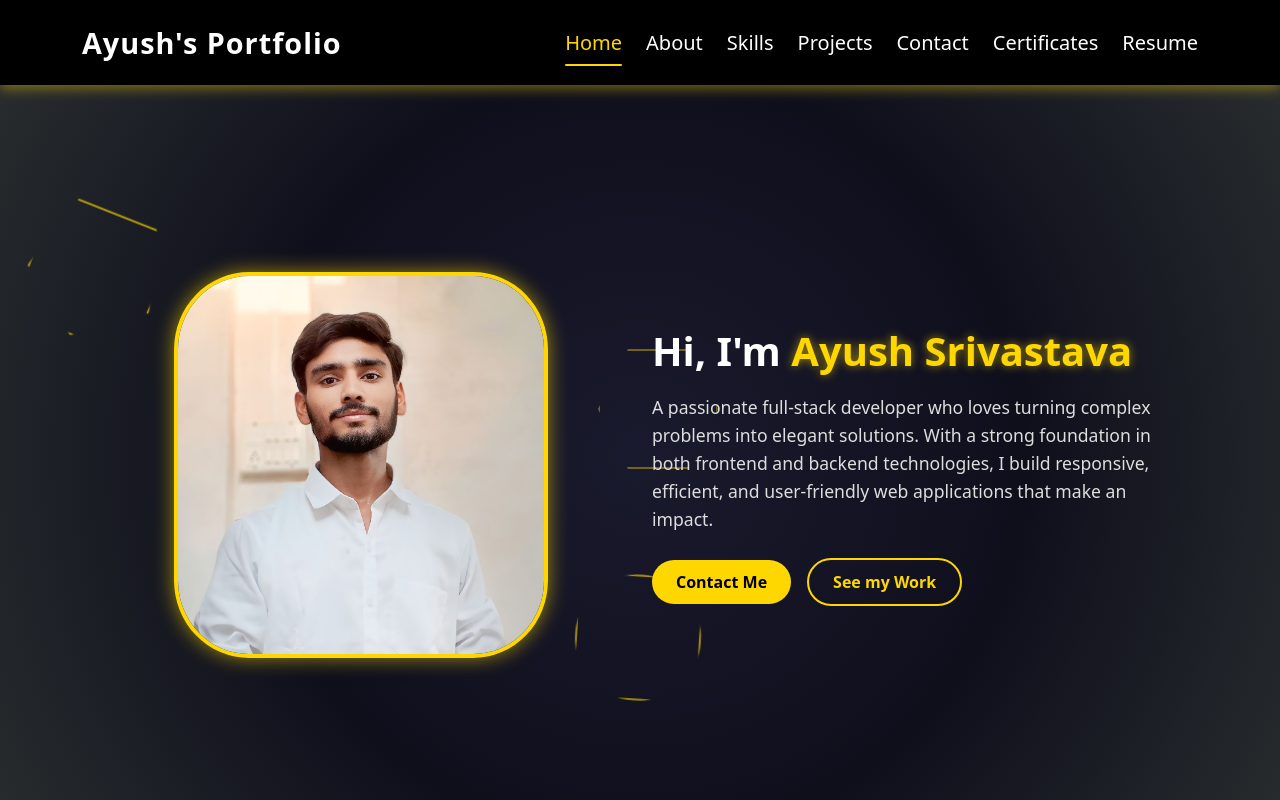
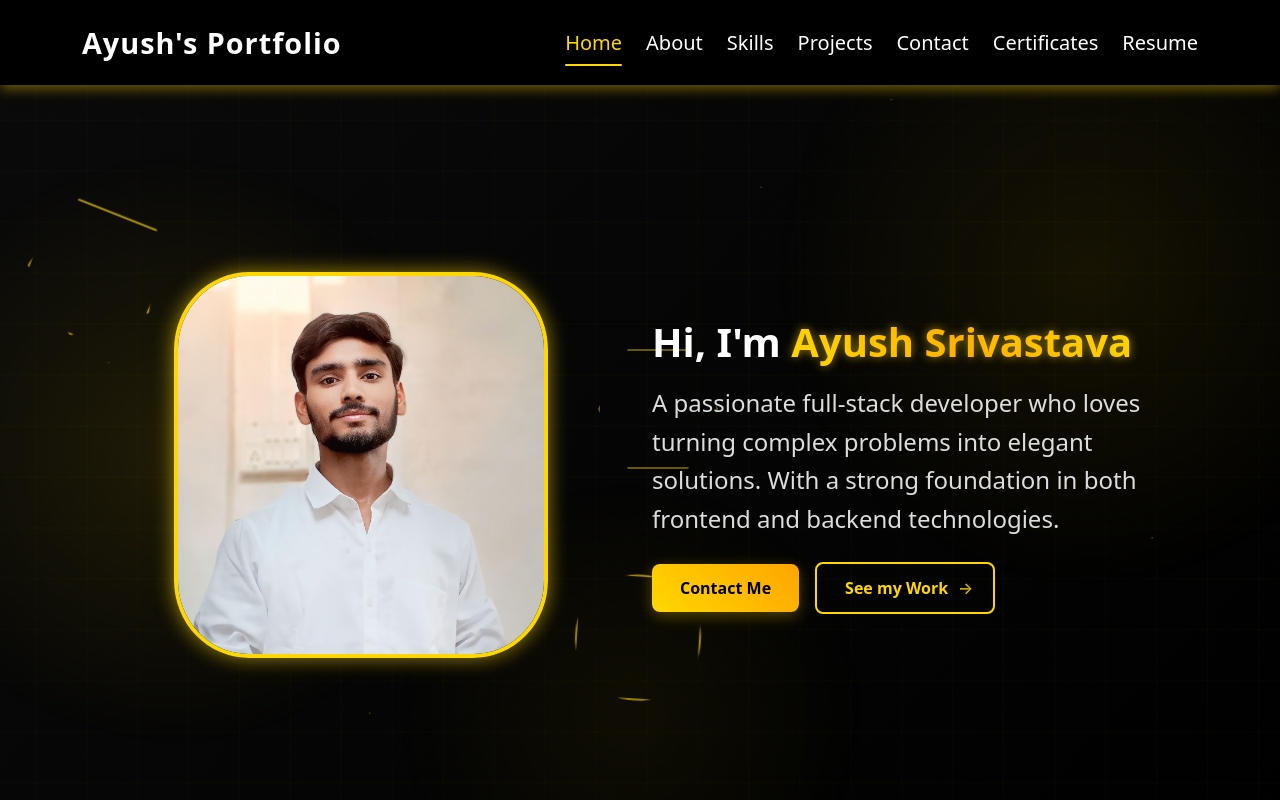
Before and after one commit to ayushsrivastava-01/faaltoo, a React (Vite) app: page / in a window 1280 px wide. Shown: the top 800 px of the page. Built offline with nearby package versions, Linux system fonts and the light colour scheme.

Commit message:
Background Changes

```diff
--- a/src/components/Hero.jsx
+++ b/src/components/Hero.jsx
@@ -5,11 +5,11 @@ import { Link } from 'react-router-dom';
 
 const Hero = () => {
   const fullText =
-    "A passionate full-stack developer who loves turning complex problems into elegant solutions. With a strong foundation in both frontend and backend technologies, I build responsive, efficient, and user-friendly web applications that make an impact.";
+    "A passionate full-stack developer who loves turning complex problems into elegant solutions. With a strong foundation in both frontend and backend technologies.";
 
   return (
     <section id="home" className="hero-section">
-      <div className="background-animation"></div>
+      <div className="background-pattern"></div>
       <div className="container d-flex align-items-center justify-content-center min-vh-100">
         <div className="row align-items-center w-100">
 
--- a/src/components/css/Hero.css
+++ b/src/components/css/Hero.css
@@ -1,7 +1,7 @@
 .hero-section {
   position: relative;
   padding: 40px 0 20px;
-  background: radial-gradient(circle at center, #1a1a2e 0%, #0f0f1c 50%, rgb(41, 46, 47) 99%, #000000 100%);
+  background: linear-gradient(135deg, #0a0a0a 0%, #000000 100%);
   color: white;
   min-height: 90vh;
   overflow: hidden;
@@ -9,24 +9,82 @@
   z-index: 1;
 }
 
-.hero-section::before {
-  content: "";
+.background-pattern {
   position: absolute;
-  top: -10%;
-  left: -10%;
-  width: 150%;
-  height: 150%;
-  opacity: 0.15;
-  animation: backgroundMove 15s ease-in-out infinite;
+  top: 0;
+  left: 0;
+  width: 100%;
+  height: 100%;
+  background:
+    radial-gradient(circle at 15% 50%, rgba(255, 215, 0, 0.1) 0%, transparent 25%),
+    radial-gradient(circle at 85% 30%, rgba(255, 215, 0, 0.08) 0%, transparent 25%),
+    radial-gradient(circle at 50% 80%, rgba(255, 215, 0, 0.05) 0%, transparent 25%);
+  background-size: 100% 100%;
+  animation: floatBackground 20s ease-in-out infinite;
   z-index: 0;
 }
 
-@keyframes backgroundMove {
+.background-pattern::before {
+  content: '';
+  position: absolute;
+  top: 0;
+  left: 0;
+  width: 100%;
+  height: 100%;
+  background:
+    linear-gradient(90deg, transparent 95%, rgba(255, 215, 0, 0.03) 100%),
+    linear-gradient(180deg, transparent 95%, rgba(255, 215, 0, 0.03) 100%);
+  background-size: 50px 50px;
+  animation: gridMove 20s linear infinite;
+}
+
+.background-pattern::after {
+  content: '';
+  position: absolute;
+  top: 0;
+  left: 0;
+  width: 100%;
+  height: 100%;
+  background:
+    radial-gradient(1px 1px at 20% 30%, rgba(255, 215, 0, 0.4) 50%, transparent 100%),
+    radial-gradient(1px 1px at 40% 70%, rgba(255, 215, 0, 0.4) 50%, transparent 100%),
+    radial-gradient(1px 1px at 60% 20%, rgba(255, 215, 0, 0.4) 50%, transparent 100%),
+    radial-gradient(1px 1px at 80% 50%, rgba(255, 215, 0, 0.4) 50%, transparent 100%),
+    radial-gradient(1px 1px at 30% 80%, rgba(255, 215, 0, 0.4) 50%, transparent 100%),
+    radial-gradient(1px 1px at 70% 10%, rgba(255, 215, 0, 0.4) 50%, transparent 100%),
+    radial-gradient(1px 1px at 90% 60%, rgba(255, 215, 0, 0.4) 50%, transparent 100%),
+    radial-gradient(1px 1px at 10% 40%, rgba(255, 215, 0, 0.4) 50%, transparent 100%);
+  background-size: 100% 100%;
+  animation: twinkle 4s ease-in-out infinite;
+}
+
+@keyframes floatBackground {
   0%, 100% {
-    transform: translate(0px, 0px) scale(1);
+    transform: translate(0, 0) scale(1);
+  }
+  33% {
+    transform: translate(-10px, -5px) scale(1.02);
+  }
+  66% {
+    transform: translate(5px, 10px) scale(0.98);
+  }
+}
+
+@keyframes gridMove {
+  0% {
+    transform: translate(0, 0);
+  }
+  100% {
+    transform: translate(25px, 25px);
+  }
+}
+
+@keyframes twinkle {
+  0%, 100% {
+    opacity: 0.3;
   }
   50% {
-    transform: translate(-50px, 50px) scale(1.1);
+    opacity: 0.8;
   }
 }
 
@@ -61,7 +119,7 @@
 .hero-img {
   width: 70%;
   height: auto;
-  border-radius: 20%; /* Rounded rectangle */
+  border-radius: 20%;
   border: 4px solid #FFD700;
   position: relative;
   z-index: 2;
@@ -89,21 +147,21 @@
 .shape1 {
   top: -40px;
   left: -60px;
-  clip-path: polygon(50% 0%, 100% 38%, 82% 100%, 18% 100%, 0% 38%); /* Pentagon */
+  clip-path: polygon(50% 0%, 100% 38%, 82% 100%, 18% 100%, 0% 38%);
   animation-delay: 0s;
 }
 
 .shape2 {
   bottom: -50px;
   right: -70px;
-  clip-path: circle(50% at 50% 50%); /* Circle */
+  clip-path: circle(50% at 50% 50%);
   animation-delay: 3s;
 }
 
 .shape3 {
   top: 20%;
   right: -90px;
-  clip-path: polygon(25% 0%, 75% 0%, 100% 50%, 75% 100%, 25% 100%, 0% 50%); /* Hexagon */
+  clip-path: polygon(25% 0%, 75% 0%, 100% 50%, 75% 100%, 25% 100%, 0% 50%);
   animation-delay: 6s;
 }
 
@@ -135,10 +193,24 @@
 .hero-heading .highlight {
   color: #FFD700;
   text-shadow: 0 0 10px rgba(255, 215, 0, 0.6);
+  background: linear-gradient(45deg, #FFD700, #FFA500, #FFD700);
+  -webkit-background-clip: text;
+  -webkit-text-fill-color: transparent;
+  background-clip: text;
+  animation: shimmer 3s ease-in-out infinite;
+}
+
+@keyframes shimmer {
+  0%, 100% {
+    background-position: -200% center;
+  }
+  50% {
+    background-position: 200% center;
+  }
 }
 
 .hero-subtext {
-  font-size: 1.1rem;
+  font-size: 1.5rem;
   margin-top: 1rem;
   line-height: 1.6;
   color: #ddd;
@@ -162,21 +234,38 @@
 
 /* ===================== BUTTONS ===================== */
 .hero-buttons .hero-btn {
-  background-color: #FFD700;
+  background: linear-gradient(45deg, #FFD700, #FFA500);
   color: #000;
   font-weight: 600;
-  padding: 10px 24px;
+  padding: 12px 28px;
   border: none;
-  border-radius: 30px;
+  border-radius: 8px;
   transition: all 0.3s ease;
   text-decoration: none;
   z-index: 1;
   position: relative;
+  overflow: hidden;
+  box-shadow: 0 4px 15px rgba(255, 215, 0, 0.3);
+}
+
+.hero-buttons .hero-btn::before {
+  content: '';
+  position: absolute;
+  top: 0;
+  left: -100%;
+  width: 100%;
+  height: 100%;
+  background: linear-gradient(90deg, transparent, rgba(255, 255, 255, 0.4), transparent);
+  transition: left 0.5s;
+}
+
+.hero-buttons .hero-btn:hover::before {
+  left: 100%;
 }
 
 .hero-buttons .hero-btn:hover {
-  background-color: #e6c200;
-  box-shadow: 0 0 10px rgba(255, 215, 0, 0.6);
+  transform: translateY(-2px);
+  box-shadow: 0 6px 20px rgba(255, 215, 0, 0.5);
 }
 
 .hero-buttons .hero-btn-outline {
@@ -184,18 +273,65 @@
   border: 2px solid #FFD700;
   color: #FFD700;
   font-weight: 600;
-  padding: 10px 24px;
-  border-radius: 30px;
+  padding: 12px 45px 12px 28px;
+  border-radius: 8px;
   text-decoration: none;
   transition: all 0.3s ease;
   z-index: 1;
   position: relative;
+  overflow: hidden;
+  display: inline-flex;
+  align-items: center;
+  gap: 8px;
+}
+
+.hero-buttons .hero-btn-outline::before {
+  content: '';
+  position: absolute;
+  top: 0;
+  left: -100%;
+  width: 100%;
+  height: 100%;
+  background: linear-gradient(90deg, transparent, rgba(255, 215, 0, 0.2), transparent);
+  transition: left 0.5s;
+}
+
+.hero-buttons .hero-btn-outline::after {
+  content: '→';
+  position: absolute;
+  right: 20px;
+  top: 50%;
+  transform: translateY(-50%);
+  transition: all 0.3s ease;
+  opacity: 0.8;
+}
+
+.hero-buttons .hero-btn-outline:hover::before {
+  left: 100%;
 }
 
 .hero-buttons .hero-btn-outline:hover {
-  background-color: #FFD700;
-  color: #000;
-  box-shadow: 0 0 10px rgba(255, 215, 0, 0.6);
+  background-color: rgba(255, 215, 0, 0.1);
+  transform: translateY(-2px);
+  box-shadow: 0 6px 20px rgba(255, 215, 0, 0.3);
+  padding-right: 55px;
+  padding-left: 18px;
+}
+
+.hero-buttons .hero-btn-outline:hover::after {
+  right: 15px;
+  opacity: 1;
+  transform: translateY(-50%) translateX(5px);
+  animation: arrowBounce 0.6s ease infinite alternate;
+}
+
+@keyframes arrowBounce {
+  0% {
+    transform: translateY(-50%) translateX(5px);
+  }
+  100% {
+    transform: translateY(-50%) translateX(8px);
+  }
 }
 
 /* ===================== RESPONSIVE ===================== */
@@ -216,4 +352,20 @@
     width: 80px;
     height: 80px;
   }
+
+  .hero-buttons .hero-btn,
+  .hero-buttons .hero-btn-outline {
+    padding: 10px 20px;
+    font-size: 0.9rem;
+  }
+
+  .hero-buttons .hero-btn-outline {
+    padding-right: 40px;
+    padding-left: 20px;
+  }
+
+  .hero-buttons .hero-btn-outline:hover {
+    padding-right: 45px;
+    padding-left: 15px;
+  }
 }
```
